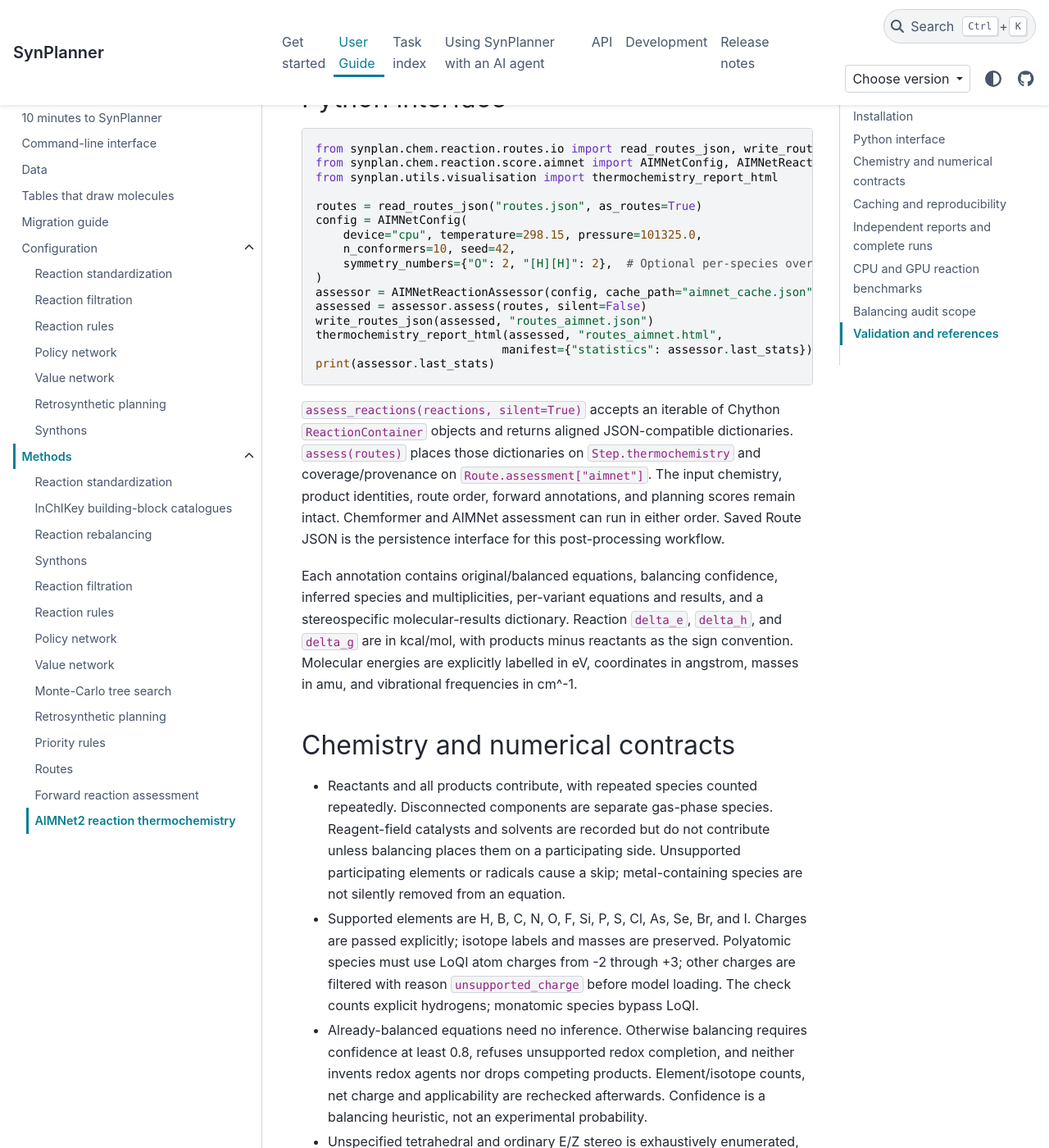
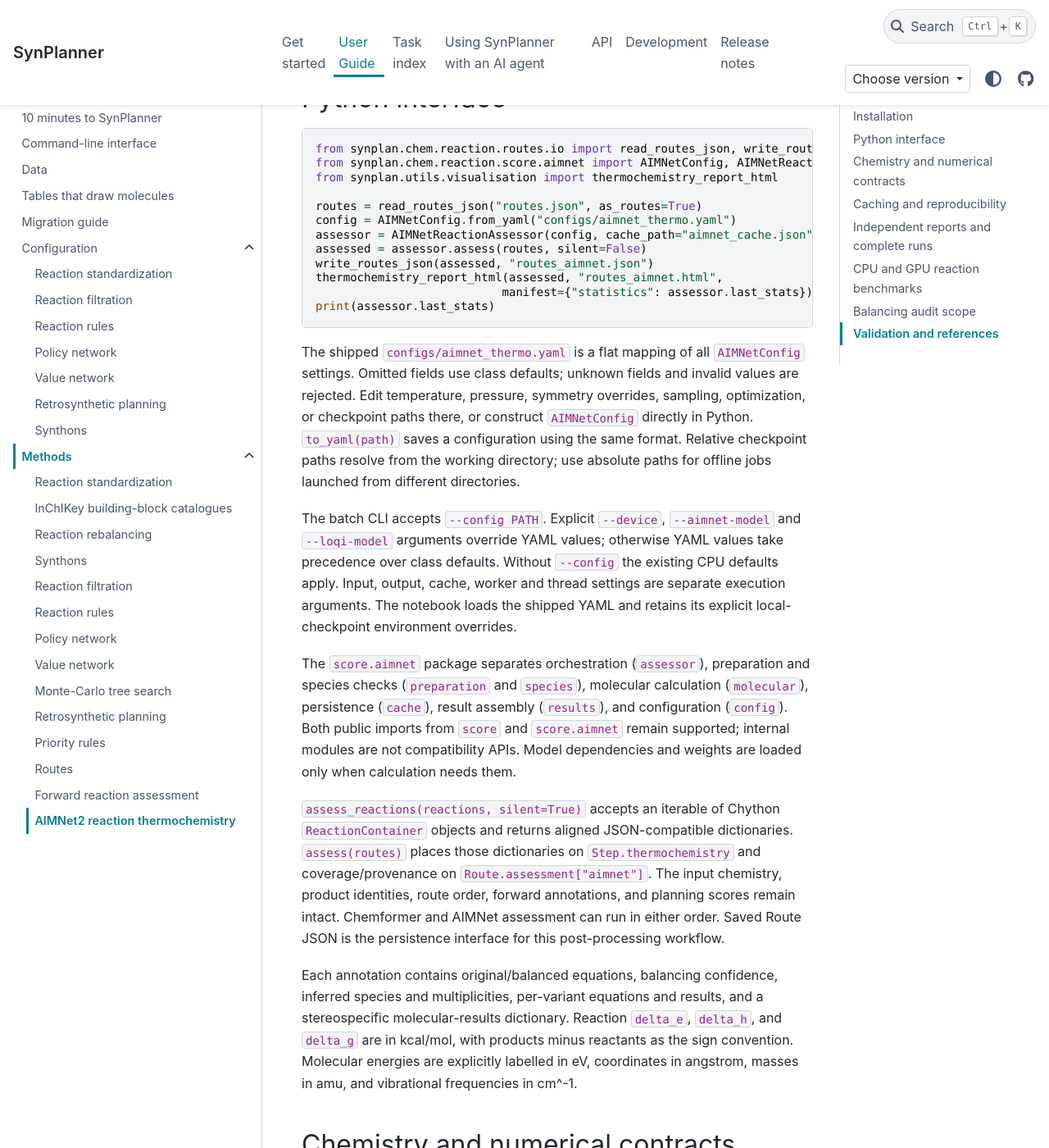
Before and after one commit to Laboratoire-de-Chemoinformatique/SynPlanner, a Sphinx documentation site: the page built from docs/methods/aimnet.rst, in a window 1280 px wide and 1400 px high, scrolled down 1220 px. Shown: the whole window at 82% size. Built offline with Sphinx 7.4.7 and the PyData theme 0.15.4, drawn with Linux system fonts in a browser that asks for light colours; pages that are not in the unit, such as notebooks, are missing from menus; some of the changed text lies outside the part shown.

Commit message:
docs(aimnet): publish tutorial 22 and 1.10.0 changelog
Load the shipped YAML in the complete Apatinib tutorial, document CLI precedence and separate assessment commands, and retain local-checkpoint overrides. Update navigation and test setup/configuration cells from all supported notebook directories.

```diff
--- a/docs/methods/aimnet.rst
+++ b/docs/methods/aimnet.rst
@@ -51,17 +51,35 @@ Python interface
    from synplan.utils.visualisation import thermochemistry_report_html
 
    routes = read_routes_json("routes.json", as_routes=True)
-   config = AIMNetConfig(
-       device="cpu", temperature=298.15, pressure=101325.0,
-       n_conformers=10, seed=42,
-       symmetry_numbers={"O": 2, "[H][H]": 2},  # Optional per-species overrides.
-   )
+   config = AIMNetConfig.from_yaml("configs/aimnet_thermo.yaml")
    assessor = AIMNetReactionAssessor(config, cache_path="aimnet_cache.json")
    assessed = assessor.assess(routes, silent=False)
    write_routes_json(assessed, "routes_aimnet.json")
    thermochemistry_report_html(assessed, "routes_aimnet.html",
                               manifest={"statistics": assessor.last_stats})
    print(assessor.last_stats)
+
+The shipped ``configs/aimnet_thermo.yaml`` is a flat mapping of all
+``AIMNetConfig`` settings. Omitted fields use class defaults; unknown fields and
+invalid values are rejected. Edit temperature, pressure, symmetry overrides,
+sampling, optimization, or checkpoint paths there, or construct ``AIMNetConfig``
+directly in Python. ``to_yaml(path)`` saves a configuration using the same format.
+Relative checkpoint paths resolve from the working directory; use absolute paths
+for offline jobs launched from different directories.
+
+The batch CLI accepts ``--config PATH``. Explicit ``--device``, ``--aimnet-model``
+and ``--loqi-model`` arguments override YAML values; otherwise YAML values take
+precedence over class defaults. Without ``--config`` the existing CPU defaults
+apply. Input, output, cache, worker and thread settings are separate execution
+arguments. The notebook loads the shipped YAML and retains its explicit
+local-checkpoint environment overrides.
+
+The ``score.aimnet`` package separates orchestration (``assessor``), preparation
+and species checks (``preparation`` and ``species``), molecular calculation
+(``molecular``), persistence (``cache``), result assembly (``results``), and
+configuration (``config``). Both public imports from ``score`` and
+``score.aimnet`` remain supported; internal modules are not compatibility APIs.
+Model dependencies and weights are loaded only when calculation needs them.
 
 ``assess_reactions(reactions, silent=True)`` accepts an iterable of Chython
 ``ReactionContainer`` objects and returns aligned JSON-compatible dictionaries.
@@ -187,11 +205,23 @@ results are excluded. Both thermochemistry and forward HTML APIs default to
 ``show_policy_log_likelihood=False``. The forward scorer CLI offers
 ``--show-policy-log-likelihood`` as an explicit opt-in.
 
+Forward validation uses ``scripts.assess_forward_routes`` and
+``assess_forward_collection(...)``. Thermochemistry uses
+``scripts.assess_thermochemistry`` and ``run_thermochemistry_assessment(...)``.
+The old ``scripts.assess_routes`` / ``assess_collection`` and thermochemistry
+``run_assessment`` names remain compatibility aliases; neither command dispatches
+to the other workflow.
+
+Source fingerprints include every nested AIMNet module. After upgrading the
+implementation, use a new output directory for reaction/benchmark checkpoints
+and retain a compatible molecular cache.
+
 From the repository root, the complete apatinib run can be reproduced with:
 
 .. code-block:: bash
 
    python -m scripts.assess_thermochemistry \
+     --config configs/aimnet_thermo.yaml \
      --input tutorials/data/apatinib_routes.json \
      --output tutorial_results/aimnet_apatinib \
      --cache tutorial_results/aimnet_cache.json \
--- a/docs/methods/forward.rst
+++ b/docs/methods/forward.rst
@@ -327,7 +327,7 @@ From the repository root in ``synplan_env``:
 
 .. code-block:: bash
 
-   python scripts/assess_routes.py \
+   python scripts/assess_forward_routes.py \
        --model synplan_data/forward/forwardchimera-denovo/v1 \
        --model-type chimera --backend onnx \
        --input results/routes.json.gz \
@@ -632,7 +632,7 @@ identity, so the assessor does not import the ML package.
 
 .. code-block:: bash
 
-   python -m scripts.assess_routes --model-type reactiont5 --backend onnx \
+   python -m scripts.assess_forward_routes --model-type reactiont5 --backend onnx \
      --model synplan_data/forward/reactiont5v2-uspto-mit/v1 \
      --input results/routes.json.gz --output results/reactiont5_forward.json.gz \
      --cache results/reactiont5_cache.json
--- a/docs/user_guide/index.rst
+++ b/docs/user_guide/index.rst
@@ -83,7 +83,7 @@ some advanced explanations and configurations, that can be used for both demonst
 .. _Retrosynthesis with Synthon Priority Rules: 18_Retrosynthesis_With_Synthon_Priority_Rules.ipynb
 .. _InChIKey Building-Block Catalogue: 19_InChIKey_Building_Block_Catalogue.ipynb
 .. _Forward Prediction: 20_Forward_Prediction.ipynb
-.. _AIMNet Thermochemistry: 21_AIMNet_Thermochemistry.ipynb
+.. _AIMNet Thermochemistry: 22_AIMNet_Thermochemistry.ipynb
 
 .. toctree::
    :hidden:
@@ -115,6 +115,6 @@ some advanced explanations and configurations, that can be used for both demonst
    18_Retrosynthesis_With_Synthon_Priority_Rules
    19_InChIKey_Building_Block_Catalogue
    20_Forward_Prediction
-   21_AIMNet_Thermochemistry
+   22_AIMNet_Thermochemistry
    ../configuration/configuration
    ../methods/methods
```
Also changed, not shown: other parts of docs/methods/aimnet.rst (+1 -1 lines), CHANGELOG.md (+28 -11 lines), skills/synplanner-usage/references/tasks.md (+1 -1 lines), docs/user_guide/21_AIMNet_Thermochemistry.ipynb (deleted), docs/user_guide/22_AIMNet_Thermochemistry.ipynb (added), tutorials/README.md, 4 other files.
